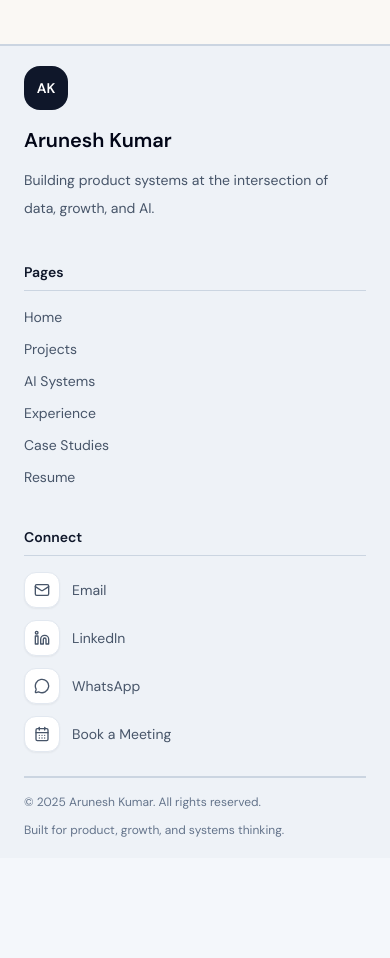
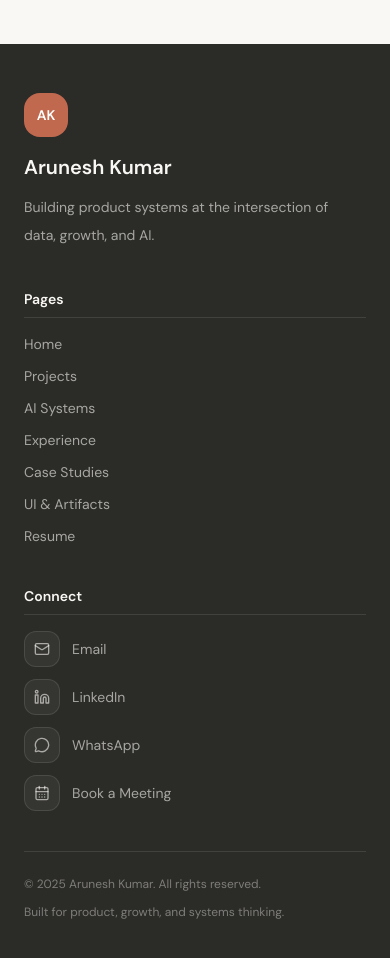
Before and after one commit to aruneshk30/Website, a Next.js app: page / in a window 390 px wide. Shown: the part 10140-11098 px from the top of the page. Before the commit the page ends 10998 px from the top, so only its background shows below. Built offline with nearby package versions, Linux system fonts and the light colour scheme.

Commit message:
Update site-footer.tsx

```diff
--- a/components/site-footer.tsx
+++ b/components/site-footer.tsx
@@ -14,6 +14,7 @@ const pageLinks = [
   { label: "AI Systems", href: "/ai-systems" },
   { label: "Experience", href: "/experience" },
   { label: "Case Studies", href: "/case-studies" },
+  { label: "UI & Artifacts", href: "/ui&artifacts" },
   { label: "Resume", href: "/Arunesh_Kumar_Resume.pdf" },
 ];
 
@@ -26,42 +27,39 @@ const connectLinks = [
 
 export function Footer() {
   return (
-    <footer className="border-t-2 border-slate-300 bg-[#eef2f7]">
-      <div className="mx-auto max-w-7xl px-6 py-5 lg:px-8">
-        <div className="grid gap-10 md:grid-cols-3">
+    <footer className="border-t border-charcoal/10 bg-charcoal">
+      <div className="mx-auto max-w-7xl px-6 py-12 lg:px-8">
+        <div className="grid gap-10 sm:grid-cols-2 md:grid-cols-3">
 
-          {/* Brand */}
           <div>
-            <div className="flex h-11 w-11 items-center justify-center rounded-2xl bg-slate-900 text-sm font-semibold text-white">
+            <div className="flex h-11 w-11 items-center justify-center rounded-2xl bg-terracotta text-sm font-semibold text-white">
               AK
             </div>
-            <h3 className="mt-4 text-xl font-semibold text-slate-950">Arunesh Kumar</h3>
-            <p className="mt-3 max-w-xs text-sm leading-7 text-slate-600">
+            <h3 className="mt-4 text-xl font-semibold text-cream">Arunesh Kumar</h3>
+            <p className="mt-3 max-w-xs text-sm leading-7 text-cream/60">
               Building product systems at the intersection of data, growth, and AI.
             </p>
           </div>
 
-          {/* Pages */}
           <div>
-            <h4 className="border-b border-slate-300 pb-2 text-sm font-semibold text-slate-900">Pages</h4>
-            <div className="mt-4 space-y-3 text-sm text-slate-600">
+            <h4 className="border-b border-cream/10 pb-2 text-sm font-semibold text-cream">Pages</h4>
+            <div className="mt-4 space-y-3 text-sm text-cream/60">
               {pageLinks.map((link) => (
-                <a key={link.label} href={link.href} className="block transition hover:text-slate-950">
+                <a key={link.label} href={link.href} className="block transition hover:text-terracotta">
                   {link.label}
                 </a>
               ))}
             </div>
           </div>
 
-          {/* Connect */}
           <div>
-            <h4 className="border-b border-slate-300 pb-2 text-sm font-semibold text-slate-900">Connect</h4>
-            <div className="mt-4 flex flex-col gap-3 text-sm text-slate-600">
+            <h4 className="border-b border-cream/10 pb-2 text-sm font-semibold text-cream">Connect</h4>
+            <div className="mt-4 flex flex-col gap-3 text-sm text-cream/60">
               {connectLinks.map(({ label, href }) => {
                 const Icon = iconMap[label];
                 return (
-                  <a key={label} href={href} className="flex items-center gap-3 transition hover:text-slate-950">
-                    <span className="flex h-9 w-9 items-center justify-center rounded-xl border border-slate-200 bg-white shadow-sm">
+                  <a key={label} href={href} className="flex items-center gap-3 transition hover:text-terracotta">
+                    <span className="flex h-9 w-9 items-center justify-center rounded-xl border border-cream/10 bg-white/5">
                       <Icon className="h-4 w-4" />
                     </span>
                     {label}
@@ -73,7 +71,7 @@ export function Footer() {
 
         </div>
 
-        <div className="mt-6 flex flex-col gap-3 border-t-2 border-slate-300 pt-4 text-xs text-slate-500 md:flex-row md:items-center md:justify-between">
+        <div className="mt-10 flex flex-col gap-3 border-t border-cream/10 pt-6 text-xs text-cream/40 sm:flex-row sm:items-center sm:justify-between">
           <p>© 2025 Arunesh Kumar. All rights reserved.</p>
           <p>Built for product, growth, and systems thinking.</p>
         </div>
```
